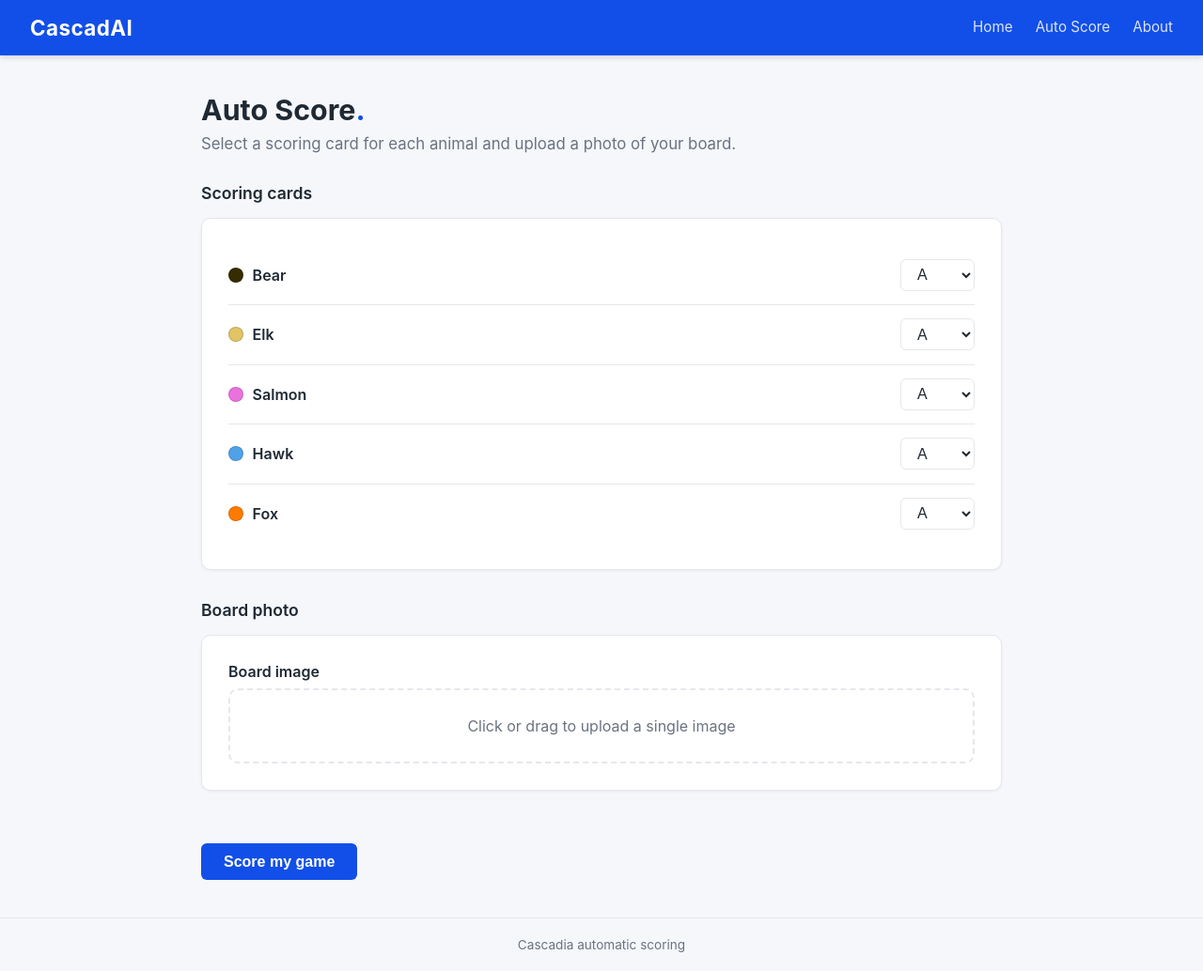
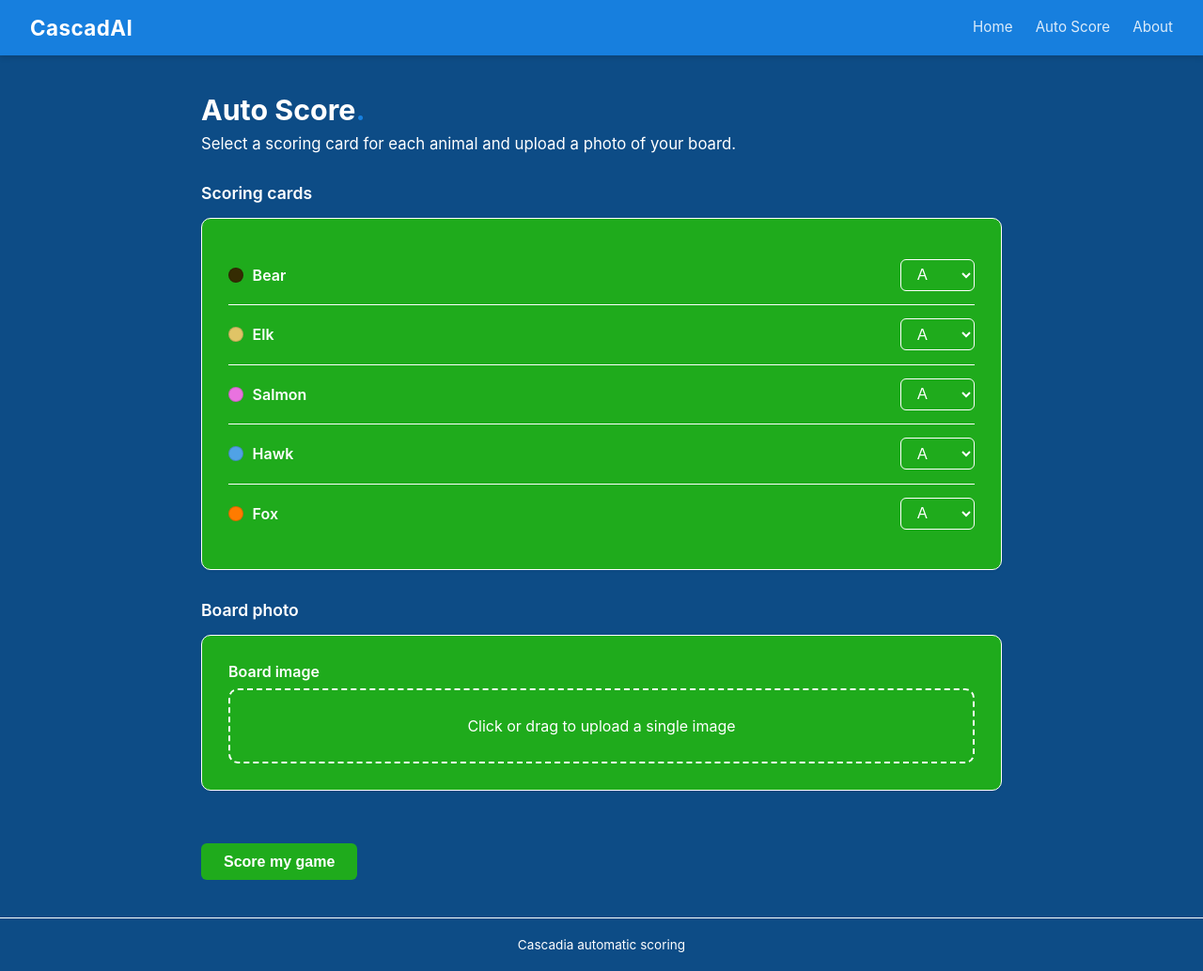
Before and after one commit to GCSchmidt/cascad-ai, a Flask app: page /auto-score in a window 1280 px wide. Shown: the whole page at 94% size. Run offline with Flask 3, Linux system fonts and the light colour scheme.

Commit message:
modified website style

```diff
--- a/website/static/style.css
+++ b/website/static/style.css
@@ -1,11 +1,11 @@
 :root {
-    --primary: #124fe8;
-    --primary-dark: #0d3cb3;
-    --secondary: #ffffff;
-    --text: #1f2933;
-    --muted: #6b7280;
-    --border: #e5e7eb;
-    --bg: #f5f7fb;
+    --primary: #177fde;
+    --primary-dark: #0d4c86;
+    --secondary: #1fab1c;
+    --text: #ffffff;
+    --muted: #ffffff;
+    --border: #ffffff;
+    --bg: #0d4c86;
 }
 
 * {
@@ -36,7 +36,7 @@ body {
 .brand {
     font-size: 1.4rem;
     font-weight: 700;
-    color: var(--secondary);
+    color: var(--text);
     text-decoration: none;
     letter-spacing: 0.02em;
 }
@@ -57,8 +57,8 @@ body {
 
 .nav-links a:hover,
 .nav-links a.active {
-    color: var(--secondary);
-    border-bottom-color: var(--secondary);
+    color: var(--primary-dark);
+    border-bottom-color: var(--primary-dark);
 }
 
 .container {
@@ -198,8 +198,8 @@ h1 .accent {
     padding: 0.65rem 1.5rem;
     font-size: 1rem;
     font-weight: 600;
-    color: var(--secondary);
-    background-color: var(--primary);
+    color: var(--text);
+    background-color: var(--secondary);
     border: none;
     border-radius: 6px;
     cursor: pointer;
@@ -207,7 +207,7 @@ h1 .accent {
 }
 
 .btn:hover {
-    background-color: var(--primary-dark);
+    background-color: var(--primary);
 }
 
 .result {
```
